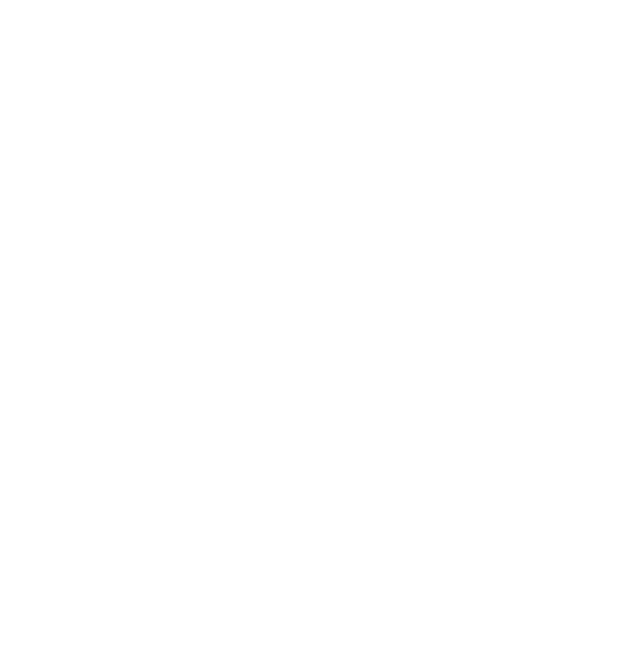
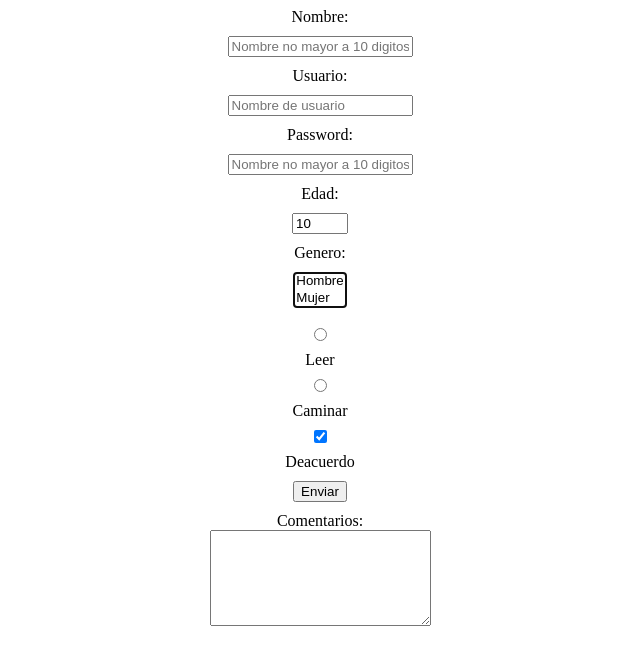
Before and after one commit to Alexisrdrgz/PracticasDSW, a plain HTML site: page practica10.html in a window 1280 px wide. Shown: the whole page, without its empty margins (320-960 px from the left). Drawn offline with Linux system fonts and the light colour scheme.

Commit message:
practica 10

```diff
--- a/practica10.html
+++ b/practica10.html
@@ -5,7 +5,55 @@
     <meta name="viewport" content="width=device-width, initial-scale=1.0">
     <title>Document</title>
 </head>
+<style>
+    form{
+        display: flex;
+        flex-direction: column;
+        align-items: center;
+    }
+    input{
+        margin: 10px;
+    }
+    select{
+        margin: 10px;
+    }
+    input[type="submit"]{
+        margin: 10px;
+    }
+    input[type="text"]{
+        margin: 10px;
+    }
+    input[type="number"]{
+        margin: 10px;
+    }
+    input[type="radio"]{
+        margin: 10px;
+    }
+    input[type="checkbox"]{
+        margin: 10px;
+    }
+    input[type="textarea"]{
+        margin: 10px;
+    }
+</style>
 <body>
+    <!-- Rodriguez Camacho Alexis 1260047 -->
+    <form action="mailto:rodrigueza47@uabc.edu.mx" method="get">
+        Nombre: <input type="text" name="nombre" id="nombre" placeholder="Nombre no mayor a 10 digitos" label="Nombre" maxlength="10">
+        Usuario: <input type="text" name="nombre" id="nombre" placeholder="Nombre de usuario" label="Nombre" minlength="10">
+        Password: <input type="password" name="nombre" id="nombre" placeholder="Nombre no mayor a 10 digitos" label="Nombre" minlength="10" required>
+        Edad: <input type="number" name="edad" id="edad" placeholder="Edad" min="10" max="18" step="2" value="10">
+        Genero: <select placeholder="Generro" value="Genero" autofocus size="2">
+            <option value="Hombre">Hombre</option>
+            <option value="Mujer">Mujer</option>
+            <option value="Otro">Otro</option>
+        </select>
+        <input type="radio" name="Leer" id="Leer" value="Leer">Leer
+        <input type="radio" name="Caminar" id="Caminar" value="Caminar">Caminar
+        <input type="checkbox" name="Deacuerdo" id="Deacuerdo" value="Deacuerdo" checked>Deacuerdo
+        <input type="submit" value="Enviar">
+        Comentarios: <textarea type="textarea" name="Comentarios" placeholder="Comentarios" rows="6" cols="25"> </textarea>
 
+    </form>
 </body>
 </html>
```
